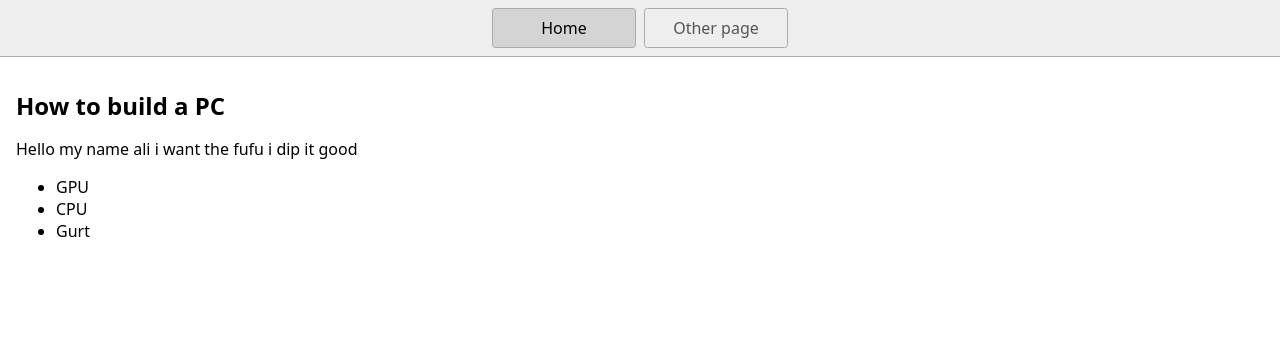
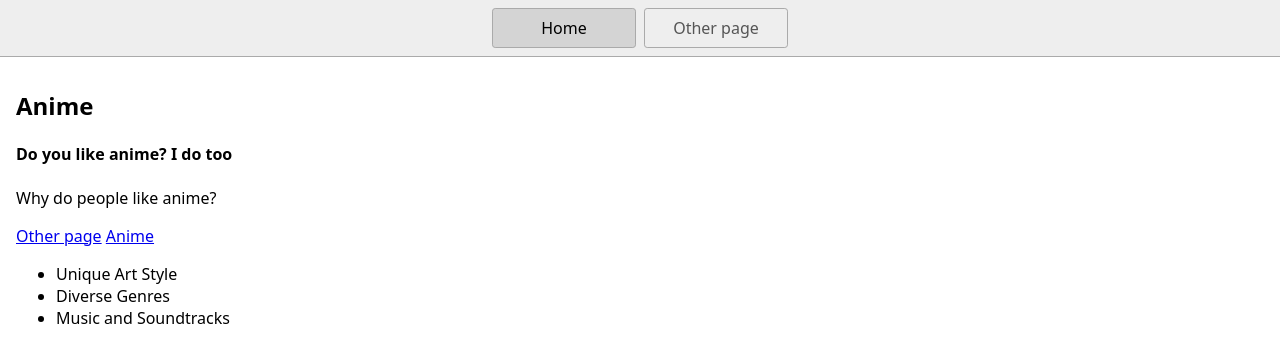
Before and after one commit to Ldot2405/stackblitz-starters-9bbbtbsd, a website: page index.html in a window 1280 px wide. Drawn offline with Linux system fonts and the light colour scheme.

Commit message:
change subject

```diff
--- a/index.html
+++ b/index.html
@@ -14,15 +14,23 @@
   <body>
     <nav>
       <a href="/" aria-current="page">Home</a>
-      <a href="/page2.html">Other page</a>
+      <a href="bludahhnga.html/page2.html">Other page</a>
     </nav>
     <main>
-      <h1>How to build a PC</h1>
-      <p>Hello my name ali i want the fufu i dip it good</p>
+      <h1>Anime
+        <h4>Do you like anime?
+          I do too
+        </h5> Why do people like anime?
+      </h4>
+
+      <p><a href="bludahhnga.html/page2.html">Other page</a>
+      <a href="https://www.fandom.com/topics/anime">Anime</a>
+
+      </p>
       <ul>
-      <li>GPU</li>
-      <li>CPU</li>
-      <li>Gurt</li>
+      <li>Unique Art Style</li>
+      <li>Diverse Genres</li>
+      <li>Music and Soundtracks</li>
       </ul>
     </main>
   </body>
```
Also changed, not shown: bludahhnga.html/page2.html (renamed from page2.html, +1 -1 lines), bludahhnga.html/Bluddahkid.html (added).
